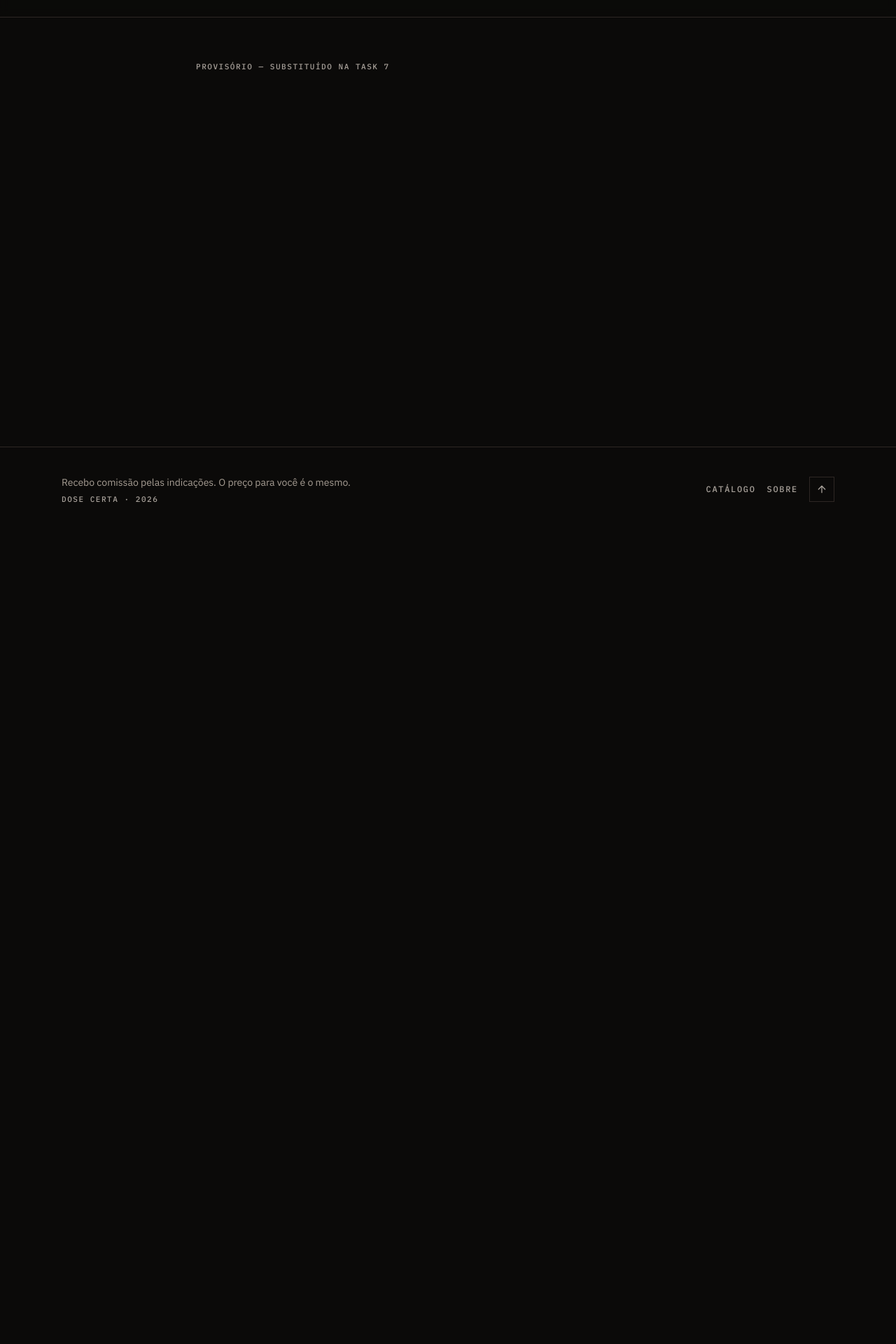
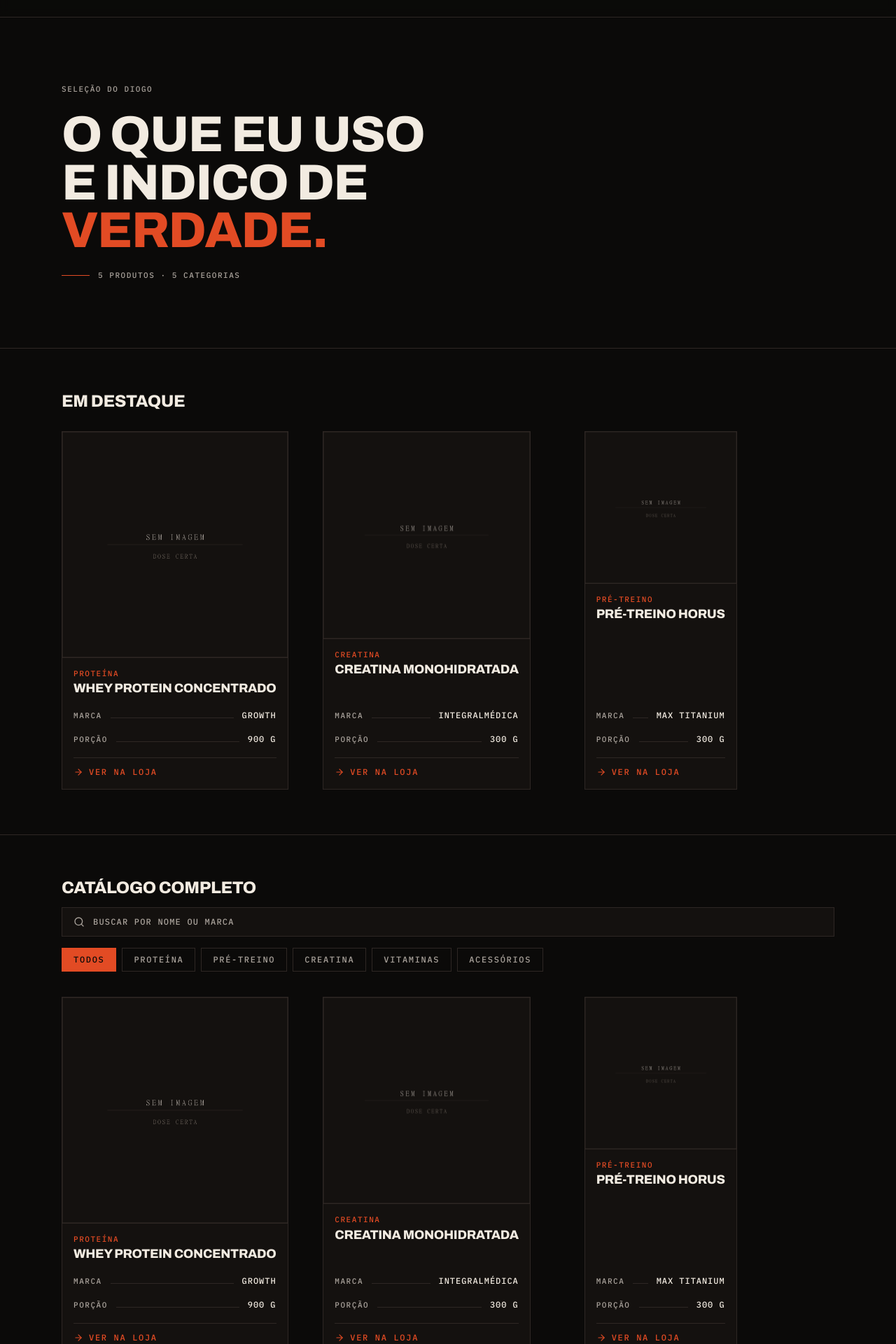
Before and after one commit to O-Carvalho/intensity, a Next.js app: page / in a window 1280 px wide. Shown: the part 40-1960 px from the top of the page at 70% size. Before the commit the page ends 800 px from the top, so only its background shows below. Built offline with nearby package versions, Linux system fonts and the light colour scheme; no server answers.

Commit message:
feat: catálogo com destaques, filtro por categoria e busca em memória
Adiciona cobertura de teste para normalizarBusca, que ainda não tinha
nenhuma e é a base da busca insensível a acento.

```diff
--- a/app/page.tsx
+++ b/app/page.tsx
@@ -1,7 +1,43 @@
-export default function Page() {
+import { Container } from "@/components/ui/container"
+import { HeroCatalogo } from "@/components/sections/hero-catalogo"
+import { CatalogoClient } from "@/components/catalogo/catalogo-client"
+import { ProdutoCard } from "@/components/catalogo/produto-card"
+import { buildMetadata } from "@/lib/seo"
+import { site } from "@/content/site"
+import { home } from "@/content/home"
+import { getCatalogo, getCategoriasEmUso, getDestaques } from "@/content/produtos"
+
+export const metadata = buildMetadata({ titulo: site.tituloSeo })
+
+export default async function Page() {
+  const [catalogo, destaques, categorias] = await Promise.all([
+    getCatalogo(),
+    getDestaques(),
+    getCategoriasEmUso(),
+  ])
+
   return (
-    <main className="mx-auto flex max-w-3xl flex-col gap-6 px-6 py-16">
-      <p className="micro-rotulo">provisório — substituído na Task 7</p>
+    <main>
+      <HeroCatalogo produtos={catalogo.length} categorias={categorias.length} />
+
+      {destaques.length > 0 && (
+        <section className="border-b border-line py-16">
+          <Container className="flex flex-col gap-8">
+            <h2 className="display-expandido text-2xl text-text">
+              {home.catalogo.tituloDestaques}
+            </h2>
+            <ul className="grid grid-cols-1 gap-4 sm:grid-cols-2 lg:grid-cols-3">
+              {destaques.map((produto, i) => (
+                <li key={produto.slug} className="flex">
+                  <ProdutoCard produto={produto} indice={i} />
+                </li>
+              ))}
+            </ul>
+          </Container>
+        </section>
+      )}
+
+      <CatalogoClient produtos={catalogo} categorias={categorias} />
     </main>
   )
 }
--- /dev/null
+++ b/components/catalogo/catalogo-client.tsx
@@ -0,0 +1,78 @@
+"use client"
+
+import { useMemo, useState } from "react"
+import { Search } from "lucide-react"
+import { ChipsCategoria, type FiltroCategoria } from "@/components/catalogo/chips-categoria"
+import { ProdutoCard } from "@/components/catalogo/produto-card"
+import { Container } from "@/components/ui/container"
+import { normalizarBusca } from "@/lib/format"
+import { home } from "@/content/home"
+import type { Categoria, Produto } from "@/content/produtos"
+
+/** Filtro e busca acontecem em memória, sobre a lista que já chegou por
+ *  props. Com 15 produtos não há motivo para ir ao servidor a cada tecla —
+ *  e o catálogo continua respondendo instantaneamente em 4G ruim. */
+export function CatalogoClient({
+  produtos,
+  categorias,
+}: {
+  produtos: Produto[]
+  categorias: readonly Categoria[]
+}) {
+  const [categoria, setCategoria] = useState<FiltroCategoria>("todos")
+  const [busca, setBusca] = useState("")
+
+  const filtrados = useMemo(() => {
+    const termo = normalizarBusca(busca)
+    return produtos.filter((p) => {
+      const casaCategoria = categoria === "todos" || p.categoria === categoria
+      if (!casaCategoria) return false
+      if (!termo) return true
+      return normalizarBusca(`${p.nome} ${p.marca}`).includes(termo)
+    })
+  }, [produtos, categoria, busca])
+
+  return (
+    <section id="catalogo" className="py-16">
+      <Container className="flex flex-col gap-8">
+        <div className="flex flex-col gap-4">
+          <h2 className="display-expandido text-2xl text-text">
+            {home.catalogo.tituloTodos}
+          </h2>
+
+          <label className="flex items-center gap-3 border border-line bg-panel px-4 py-3 focus-within:border-aco">
+            <Search className="h-4 w-4 shrink-0 text-aco" aria-hidden="true" />
+            <span className="sr-only">{home.catalogo.placeholderBusca}</span>
+            <input
+              type="search"
+              value={busca}
+              onChange={(e) => setBusca(e.target.value)}
+              placeholder={home.catalogo.placeholderBusca}
+              className="w-full bg-transparent font-mono text-xs uppercase tracking-[0.1em] text-text outline-none placeholder:text-aco"
+            />
+          </label>
+
+          <ChipsCategoria
+            categorias={categorias}
+            selecionada={categoria}
+            onSelecionar={setCategoria}
+          />
+        </div>
+
+        {filtrados.length === 0 ? (
+          <p className="border border-line bg-panel p-6 text-text-muted">
+            {home.catalogo.semResultado}
+          </p>
+        ) : (
+          <ul className="grid grid-cols-1 gap-4 sm:grid-cols-2 lg:grid-cols-3">
+            {filtrados.map((produto, i) => (
+              <li key={produto.slug} className="flex">
+                <ProdutoCard produto={produto} indice={i} />
+              </li>
+            ))}
+          </ul>
+        )}
+      </Container>
+    </section>
+  )
+}
--- /dev/null
+++ b/components/catalogo/chips-categoria.tsx
@@ -0,0 +1,54 @@
+"use client"
+
+import type { Categoria } from "@/content/produtos"
+import { home } from "@/content/home"
+
+export type FiltroCategoria = Categoria | "todos"
+
+/** Chips de categoria: botões de verdade, com scroll horizontal no mobile.
+ *  São <button>, não :hover nem CSS-only — o público é majoritariamente
+ *  touch, e filtro que só responde a mouse é filtro quebrado.
+ *
+ *  Chip selecionado usa fundo óxido com texto CARVÃO (4.96:1). Texto
+ *  off-white sobre óxido daria 3.37:1 e falharia AA. */
+export function ChipsCategoria({
+  categorias,
+  selecionada,
+  onSelecionar,
+}: {
+  categorias: readonly Categoria[]
+  selecionada: FiltroCategoria
+  onSelecionar: (c: FiltroCategoria) => void
+}) {
+  const opcoes: { valor: FiltroCategoria; label: string }[] = [
+    { valor: "todos", label: home.catalogo.labelTodos },
+    ...categorias.map((c) => ({ valor: c as FiltroCategoria, label: c })),
+  ]
+
+  return (
+    <div
+      role="group"
+      aria-label="Filtrar por categoria"
+      className="-mx-6 flex gap-2 overflow-x-auto px-6 pb-1"
+    >
+      {opcoes.map((opcao) => {
+        const ativa = opcao.valor === selecionada
+        return (
+          <button
+            key={opcao.valor}
+            type="button"
+            aria-pressed={ativa}
+            onClick={() => onSelecionar(opcao.valor)}
+            className={`shrink-0 border px-4 py-2 font-mono text-xs uppercase tracking-[0.14em] transition-colors ${
+              ativa
+                ? "border-oxido bg-oxido text-bg"
+                : "border-line text-aco hover:border-aco hover:text-text"
+            }`}
+          >
+            {opcao.label}
+          </button>
+        )
+      })}
+    </div>
+  )
+}
--- /dev/null
+++ b/components/sections/hero-catalogo.tsx
@@ -0,0 +1,39 @@
+import { Container } from "@/components/ui/container"
+import { MicroRotulo } from "@/components/ui/micro-rotulo"
+import { home } from "@/content/home"
+
+export function HeroCatalogo({
+  produtos,
+  categorias,
+}: {
+  produtos: number
+  categorias: number
+}) {
+  return (
+    <section className="border-b border-line py-16 sm:py-24">
+      <Container className="flex flex-col gap-6">
+        <MicroRotulo>{home.hero.eyebrow}</MicroRotulo>
+
+        <h1 className="display-expandido text-5xl text-text sm:text-7xl">
+          {home.hero.linhas.map((linha) => (
+            <span key={linha} className="block">
+              {linha === home.hero.destaque ? (
+                <span className="text-oxido">{linha}</span>
+              ) : (
+                linha
+              )}
+            </span>
+          ))}
+        </h1>
+
+        {/* O resumo do catálogo é um dado, então é apresentado como dado:
+            fio óxido curto + contagem em mono aço. Não há ornamento que
+            não seja informação. */}
+        <div className="flex items-center gap-3">
+          <span aria-hidden="true" className="h-px w-10 bg-oxido" />
+          <MicroRotulo>{home.catalogo.resumo(produtos, categorias)}</MicroRotulo>
+        </div>
+      </Container>
+    </section>
+  )
+}
```
Also changed, not shown: 1 other file (tests, documents, lock files or other folders).
